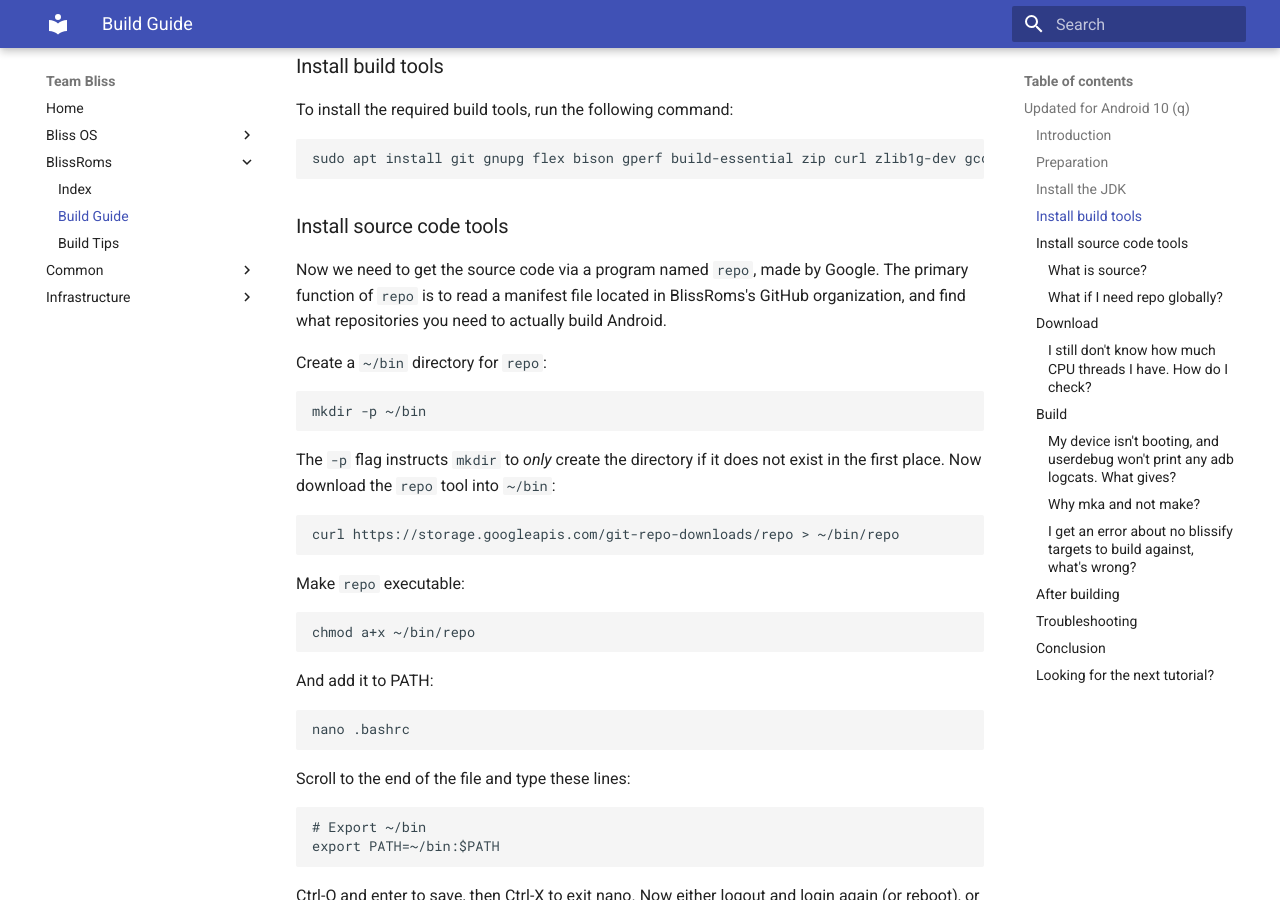
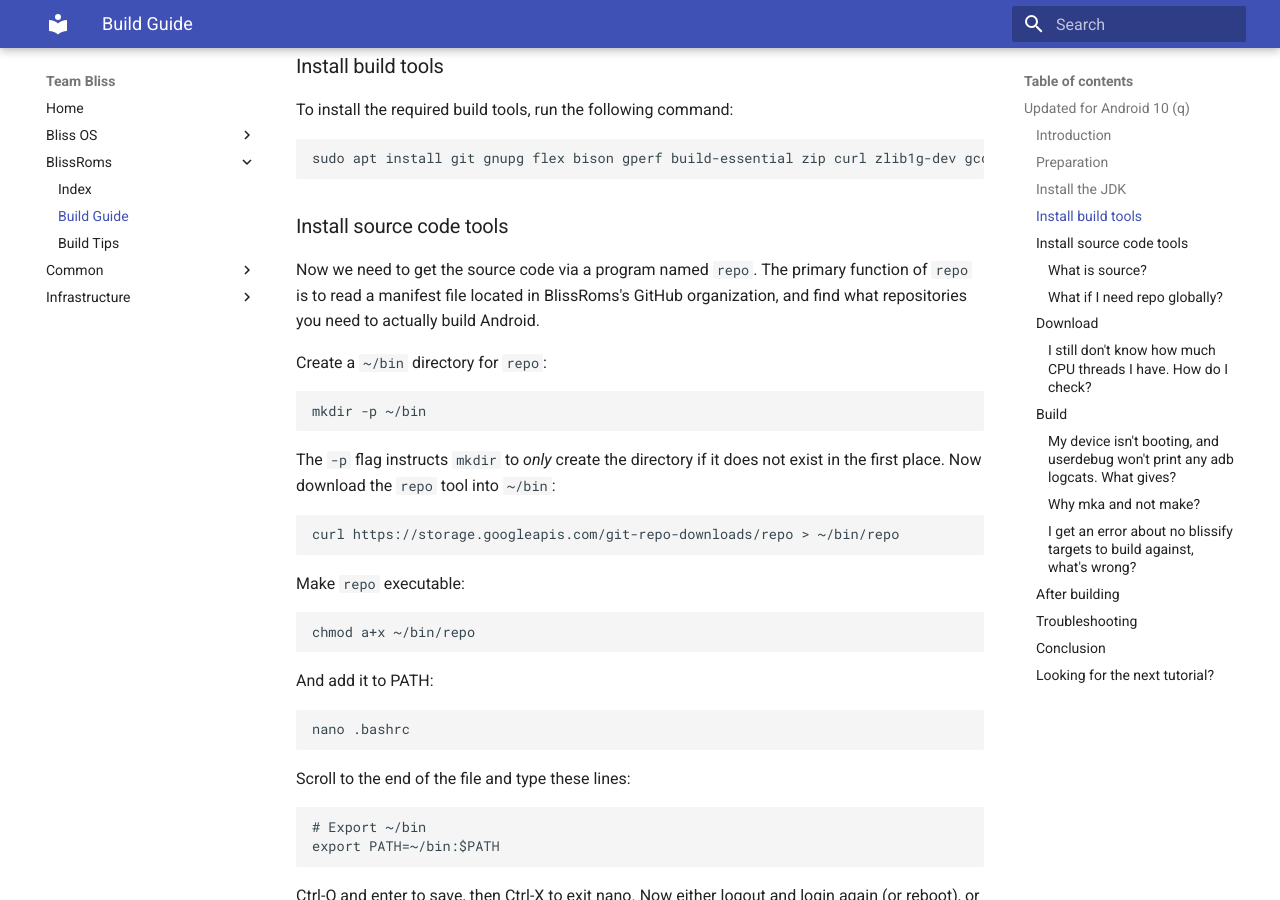
Before and after one commit to BlissRoms/Documentation-old, an MkDocs documentation site: the page built from docs/BlissRoms/build-guide.md, in a window 1280 px wide and 900 px high, scrolled down 850 px. Built offline with MkDocs 1.6.1 and Material for MkDocs 9.7.7, drawn with Linux system fonts in a browser that asks for light colours.

Commit message:
BlissRoms: Remove Google mention
Change-Id: I90d1c7cb6d1d3808f8312b1e54a7edb9aee90eaf

```diff
--- a/docs/BlissRoms/build-guide.md
+++ b/docs/BlissRoms/build-guide.md
@@ -31,7 +31,7 @@ To install the required build tools, run the following command:
 
 ### Install source code tools
 
-Now we need to get the source code via a program named `repo`, made by Google. The primary function of `repo` is to read a manifest file located in BlissRoms's GitHub organization, and find what repositories you need to actually build Android.
+Now we need to get the source code via a program named `repo`. The primary function of `repo` is to read a manifest file located in BlissRoms's GitHub organization, and find what repositories you need to actually build Android.
 
 Create a `~/bin` directory for `repo`:
 
```
